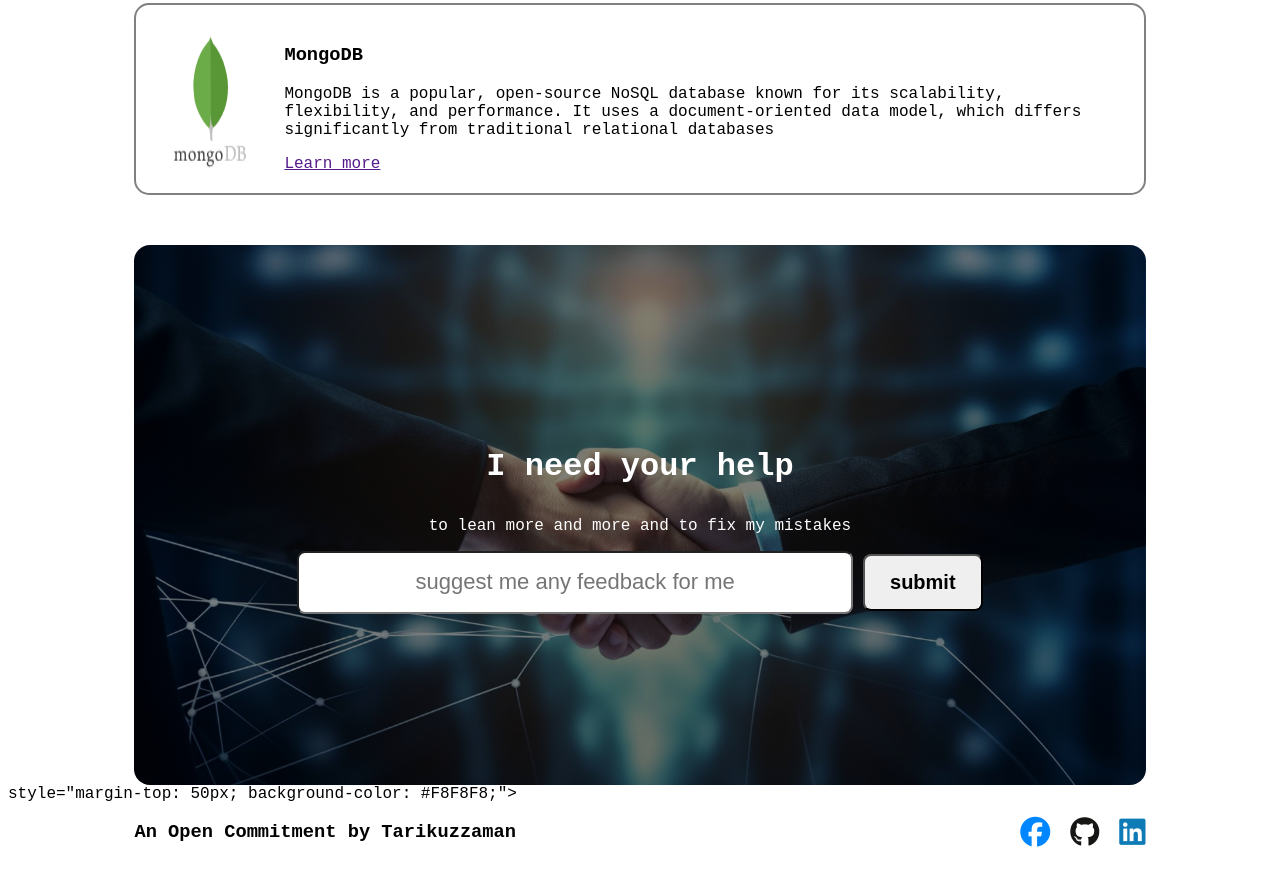
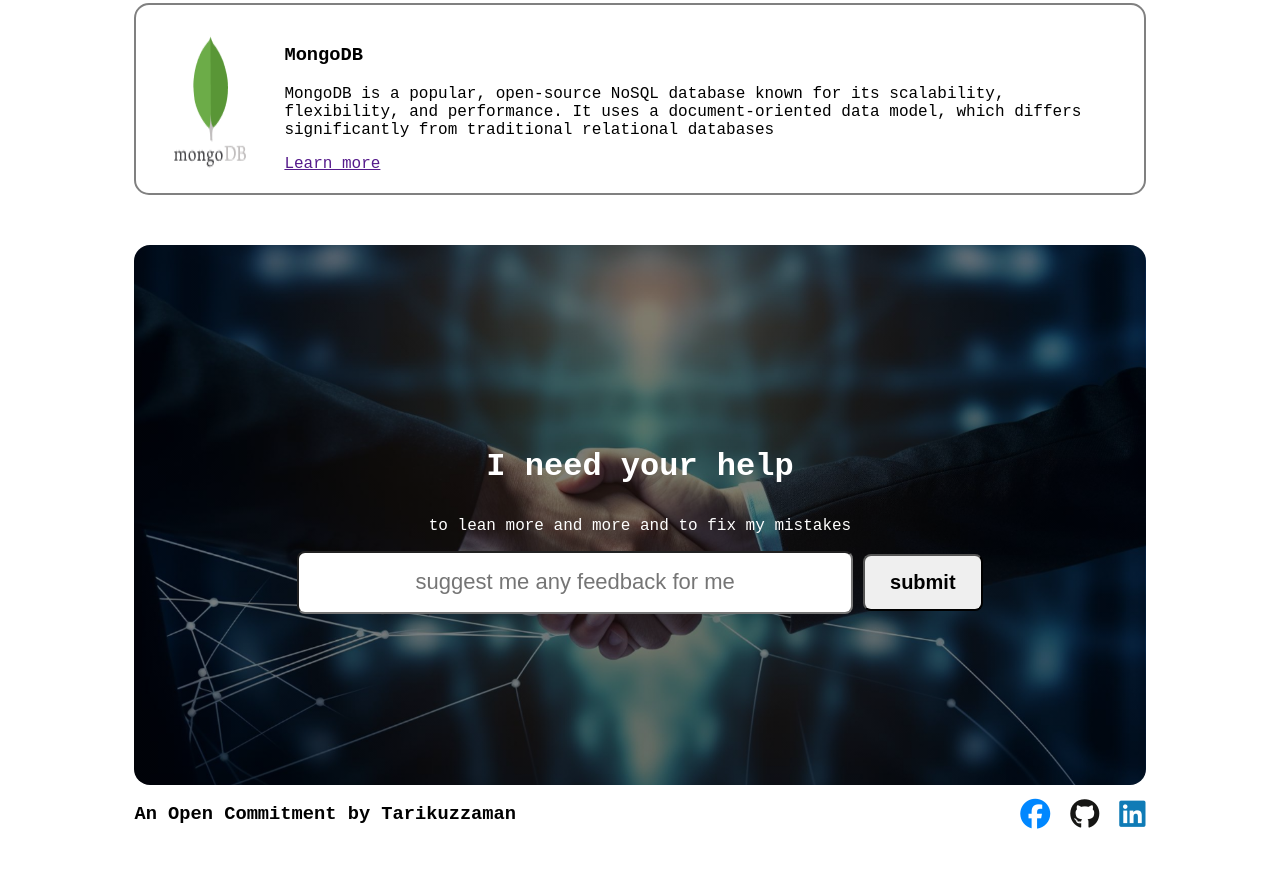
Before and after one commit to Tarikuzzaman12/PH-Assignment-1, a plain HTML site: page index.html in a window 1280 px wide. Shown: the part 3379-4249 px from the top of the page. Drawn offline with Linux system fonts and the light colour scheme; a web font is replaced by a local one.

Commit message:
remove wrong

```diff
--- a/index.html
+++ b/index.html
@@ -153,7 +153,7 @@
 
     </main>
     <footer id="footer">
-     style="margin-top: 50px; background-color: #F8F8F8;">
+     <!-- style="margin-top: 50px; background-color: #F8F8F8;"> -->
         <div style="width: 80%; margin: 0 auto;" class="footer">
             <h3>An Open Commitment by Tarikuzzaman</h3>
             <div class="icon-container">
```
